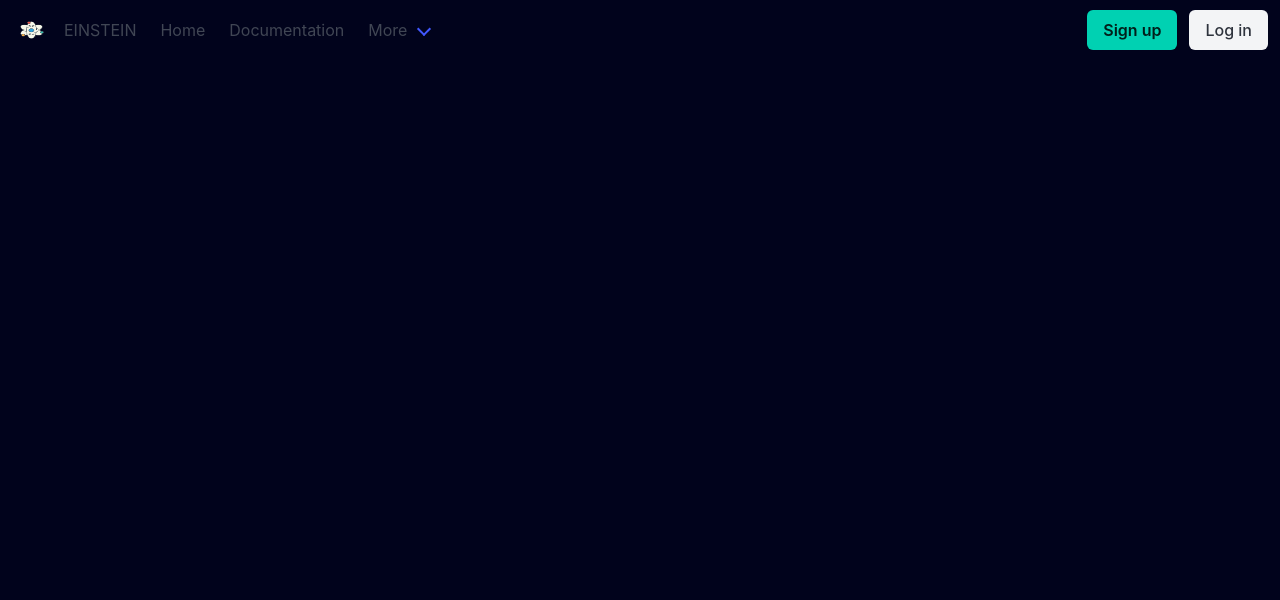
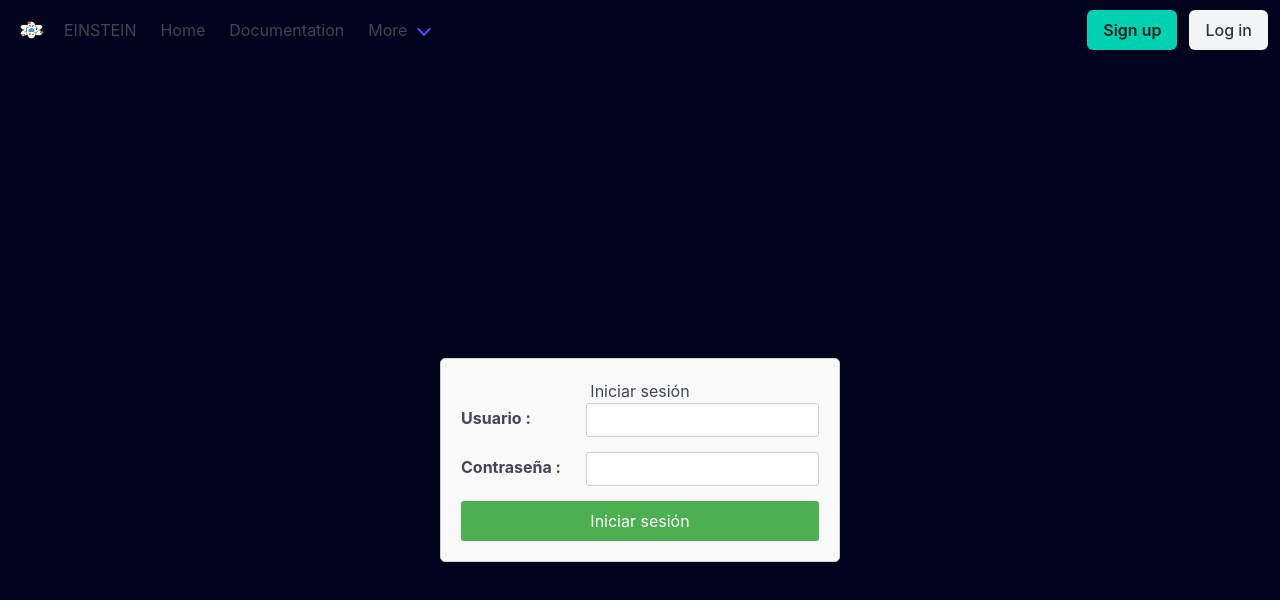
Before and after one commit to HernanElichiry/TP.Final.FullStack, a React (Vite) app: page /Login in a window 1280 px wide. Shown: the top 600 px of the page. Built offline with nearby package versions, Linux system fonts and the light colour scheme.

Commit message:
agregado de LogIn

```diff
--- a/src/App.jsx
+++ b/src/App.jsx
@@ -5,7 +5,7 @@ import HomePage from "./LandigPage/Home/HomePage";
 import "./../node_modules/bulma/css/bulma.css";
 import Navbar from "./LandigPage/navbar/navbar";
 import { BrowserRouter, Routes, Route } from "react-router-dom";
-
+import LoginForm from "./LandigPage/Login/login";
 
 function App() {
   return (
@@ -14,6 +14,7 @@ function App() {
         <Navbar />
         <Routes>
           <Route path="/" element={<HomePage />} />
+          <Route path="LogIn" element={<LoginForm />} />
         </Routes>
       </BrowserRouter>
     </div>
--- a/src/LandigPage/Login/login.jsx
+++ b/src/LandigPage/Login/login.jsx
@@ -1,25 +1,25 @@
-import React, { useState } from 'react';
-import './login.css'
-import Navbar from '../navbar/navbar';
+import React, { useState } from "react";
+import "./login.css";
+import Navbar from "../navbar/navbar";
 const LoginForm = () => {
-  const [email, setEmail] = useState('');
-  const [password, setPassword] = useState('');
+  const [email, setEmail] = useState("");
+  const [password, setPassword] = useState("");
 
   const handleSubmit = (e) => {
     e.preventDefault();
     // Aquí puedes agregar la lógica para enviar los datos al servidor
-    console.log('Email:', email, 'Password:', password);
+    console.log("Email:", email, "Password:", password);
   };
 
   return (
     <div>
-    <Navbar></Navbar>
+      {/* <Navbar></Navbar> */}
       <div className="app-container">
         <div className="login-container">
           <h2>Iniciar sesión</h2>
           <form onSubmit={handleSubmit} className="login-form">
             <div className="form-group">
-          <label htmlFor="email">Usuario :        </label>
+              <label htmlFor="email">Usuario : </label>
               <input
                 type="email"
                 id="email"
```
Lines whose indentation alone changed are shown as unchanged.
